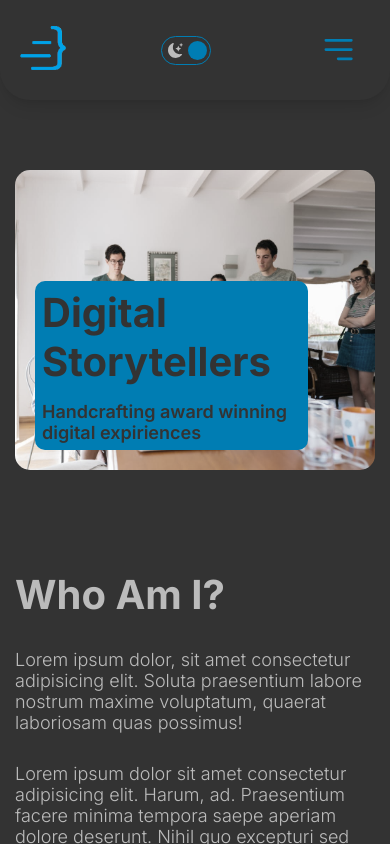
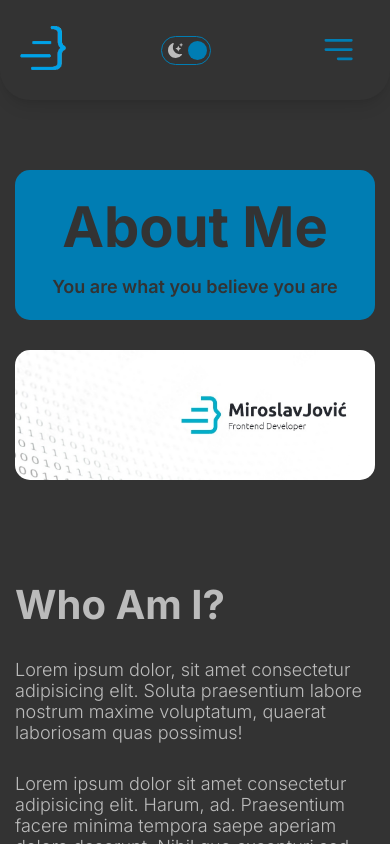
Before and after one commit to MirosBL45/jovic-dev, a Next.js app: page /about in a window 390 px wide. Shown: the top 844 px of the page. Built offline with nearby package versions, Linux system fonts and the light colour scheme; no server answers.

Commit message:
try with smooth scroll

```diff
--- a/src/app/about/page.jsx
+++ b/src/app/about/page.jsx
@@ -20,17 +20,18 @@ export const metadata = {
 function About() {
   return (
     <div className={`${styles.container} layoutContainerAll`}>
+      <header className={styles.imgText}>
+        <h1>About Me</h1>
+        <p>You are what you believe you are</p>
+      </header>
       <div className={styles.imgContainer}>
         <Image
-          src={'/people-working.jpg'}
-          fill={true}
-          sizes="(max-width: 768px) 100vw, (max-width: 1200px) 50vw, 33vw"
+          src={'/coverAbout.jpg'}
           alt="jovic-dev"
+          width={0}
+          height={0}
+          sizes="100vw"
         />
-        <header className={styles.imgText}>
-          <h1>Digital Storytellers</h1>
-          <p>Handcrafting award winning digital expiriences</p>
-        </header>
       </div>
       <main className={styles.textContainer}>
         <article className={styles.item}>
--- a/src/app/about/page.module.css
+++ b/src/app/about/page.module.css
@@ -6,27 +6,37 @@
   overflow: hidden;
 }
 .imgContainer img {
+  transition: var(--transition);
+  filter: grayscale(90%);
   object-fit: cover;
-  transition: var(--transition);
-  filter: grayscale(50%);
+  width: 100%;
+  height: 300px;
 }
 .imgContainer img:hover {
   filter: grayscale(0%);
 }
 
 .imgText {
-  position: absolute;
-  bottom: 20px;
-  left: 20px;
+  display: flex;
+  flex-direction: column;
+  align-items: center;
+  justify-content: center;
+  margin-bottom: 30px;
   background: var(--green-color);
   color: var(--white-color);
-  padding: 15px;
-  border-radius: var(--sm-border-radius);
+  padding: 50px;
+  height: 300px;
+  border-radius: var(--medium-border-radius);
+  transition: var(--transition);
+  filter: grayscale(90%);
+}
+.imgText:hover {
+  filter: grayscale(0%);
 }
 .imgText p {
   margin-top: 15px;
   font-weight: 600;
-  font-size: var(--ms-font);
+  font-size: var(--medium-font);
 }
 
 .textContainer {
@@ -50,13 +60,47 @@
   margin-bottom: 10px;
 }
 
+@media screen and (max-width: 1230px) {
+  .imgContainer {
+    height: 200px;
+  }
+  .imgContainer img {
+    object-position: 80% 0;
+    height: 200px;
+  }
+  .imgText {
+    height: 200px;
+  }
+}
+@media screen and (max-width: 1070px) {
+  .imgContainer img {
+    object-position: 100% 0;
+    object-fit: cover;
+  }
+}
+@media screen and (max-width: 880px) {
+  .imgContainer {
+    height: 150px;
+  }
+  .imgContainer img {
+    height: 150px;
+    filter: grayscale(0%);
+  }
+}
+@media screen and (max-width: 450px) {
+  .imgContainer {
+    height: 130px;
+  }
+  .imgContainer img {
+    height: 130px;
+  }
+}
 /* MEDIA QUERIES (medium screens) */
 @media screen and (max-width: 900px) {
   .textContainer {
     gap: 50px;
   }
   .imgText {
-    width: 70vw;
     padding: 7px;
   }
 }
@@ -66,11 +110,11 @@
     flex-direction: column;
   }
   .imgText {
-    width: 70vw;
+    filter: grayscale(0%);
     padding: 7px;
+    height: 150px;
   }
-  .imgText h1 {
-    font-size: var(--mb-font);
+  .imgText p {
+    font-size: var(--ms-font);
   }
 }
-/* MEDIA QUERIES (very small screens) */
--- a/src/app/about/page.module.scss
+++ b/src/app/about/page.module.scss
@@ -6,9 +6,12 @@
     overflow: hidden;
 
     img {
+        transition: var(--transition);
+        filter: grayscale(90%);
         object-fit: cover;
-        transition: var(--transition);
-        filter: grayscale(50%);
+        // image must have width: 100% and some height
+        width: 100%;
+        height: 300px;
 
         &:hover {
             filter: grayscale(0%);
@@ -17,18 +20,27 @@
 }
 
 .imgText {
-    position: absolute;
-    bottom: 20px;
-    left: 20px;
+    display: flex;
+    flex-direction: column;
+    align-items: center;
+    justify-content: center;
+    margin-bottom: 30px;
     background: var(--green-color);
     color: var(--white-color);
-    padding: 15px;
-    border-radius: var(--sm-border-radius);
+    padding: 50px;
+    height: 300px;
+    border-radius: var(--medium-border-radius);
+    transition: var(--transition);
+    filter: grayscale(90%);
+
+    &:hover {
+        filter: grayscale(0%);
+    }
 
     p {
         margin-top: 15px;
         font-weight: 600;
-        font-size: var(--ms-font);
+        font-size: var(--medium-font);
     }
 }
 
@@ -55,6 +67,54 @@
     }
 }
 
+// for cover image
+@media screen and (max-width: 1230px) {
+    .imgContainer {
+        height: 200px;
+
+        img {
+            object-position: 80% 0;
+            height: 200px;
+        }
+    }
+
+    .imgText {
+        height: 200px;
+    }
+}
+
+@media screen and (max-width: 1070px) {
+    .imgContainer {
+
+        img {
+            object-position: 100% 0;
+            object-fit: cover;
+
+        }
+    }
+}
+
+@media screen and (max-width: 880px) {
+    .imgContainer {
+        height: 150px;
+
+        img {
+            height: 150px;
+            filter: grayscale(0%);
+        }
+    }
+}
+
+@media screen and (max-width: 450px) {
+    .imgContainer {
+        height: 130px;
+
+        img {
+            height: 130px;
+        }
+    }
+}
+
 /* MEDIA QUERIES (medium screens) */
 @media screen and (max-width: 900px) {
     .textContainer {
@@ -62,7 +122,6 @@
     }
 
     .imgText {
-        width: 70vw;
         padding: 7px;
     }
 }
@@ -74,20 +133,12 @@
     }
 
     .imgText {
-        width: 70vw;
+        filter: grayscale(0%);
         padding: 7px;
+        height: 150px;
 
-        h1 {
-            font-size: var(--mb-font);
+        p {
+            font-size: var(--ms-font);
         }
     }
 }
-
-/* MEDIA QUERIES (very small screens) */
-// @media screen and (max-width: 450px) {
-//     .imgText {
-//         h1 {
-//             font-size: var(--mbs-font);
-//         }
-//     }
-// }
--- a/src/components/navbar/Navbar.jsx
+++ b/src/components/navbar/Navbar.jsx
@@ -70,6 +70,7 @@ function Navbar() {
             </Link>
           </div>
         ))}
+        {/* show Logout button when user is logged in */}
         {session.status === 'authenticated' && (
           <button
             className={`${styles.logout} ${isNavShowing && styles.open}`}
```
